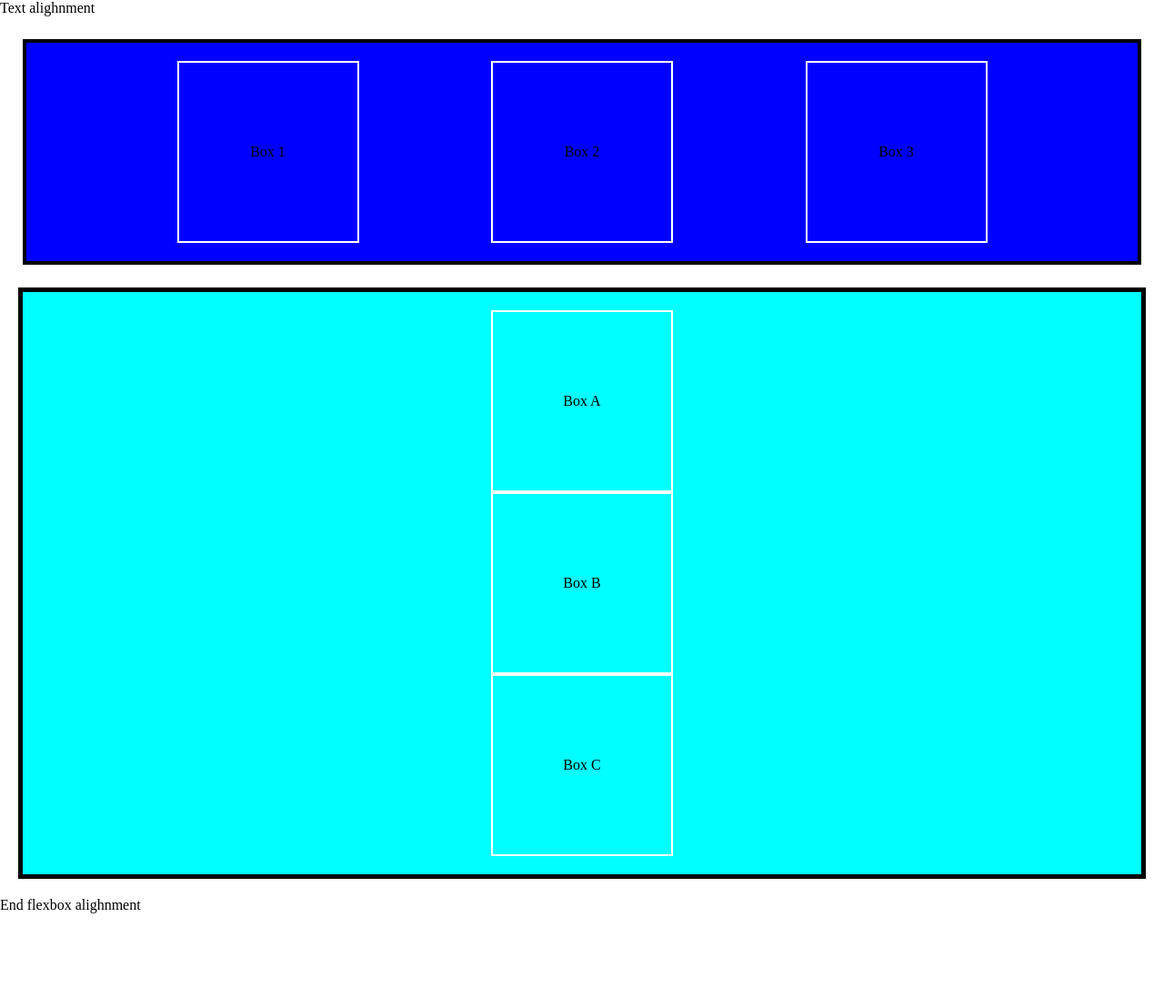
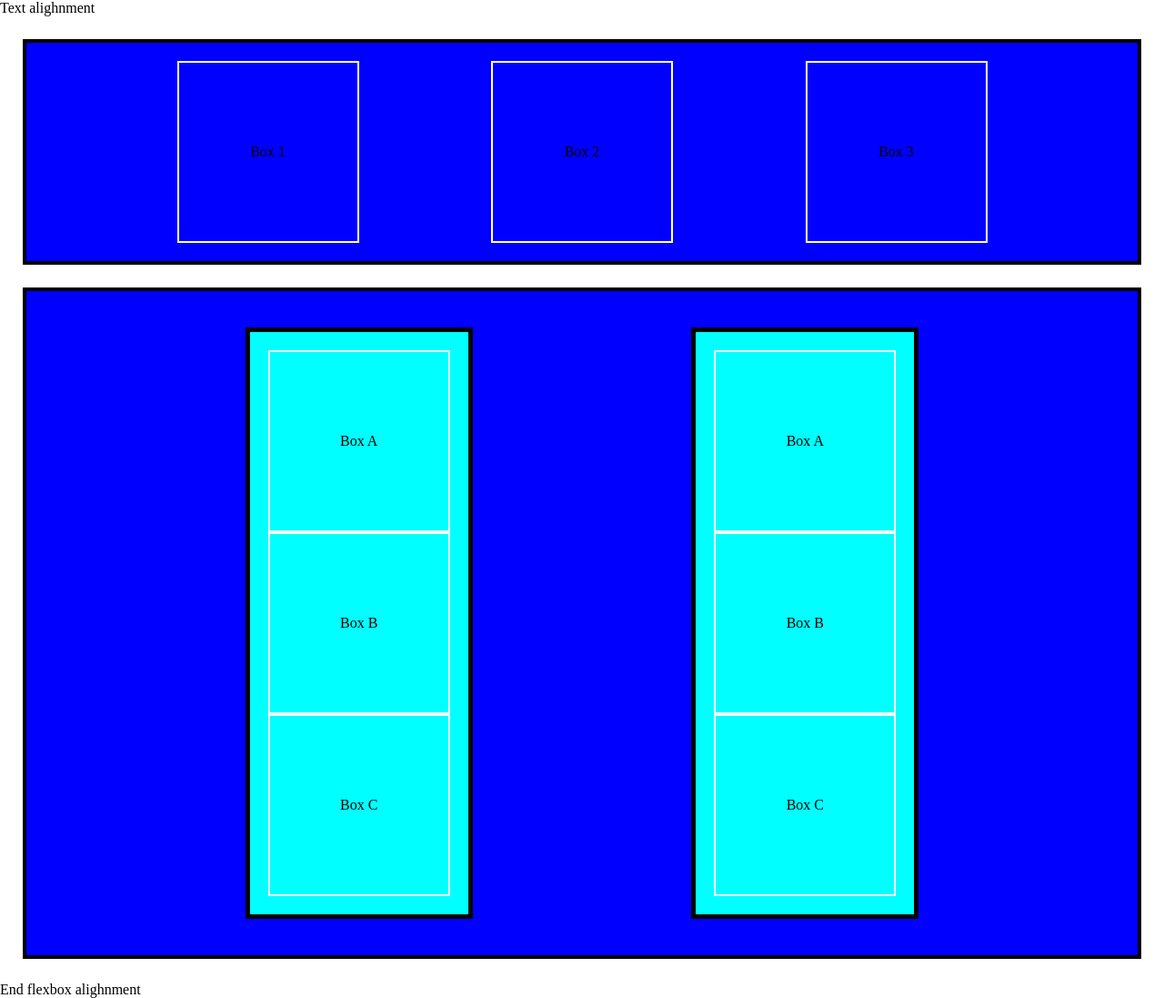
Before and after one commit to AWilson-Class/flexbox-alignment-lesson, a plain HTML site: page index.html in a window 1280 px wide. Shown: the whole page at 91% size. Before the commit the page ends 1004 px from the top, so only its background shows below. Drawn offline with Linux system fonts and the light colour scheme.

Commit message:
Nested 2 in and 1

```diff
--- a/index.html
+++ b/index.html
@@ -7,6 +7,7 @@
     <title>Stuff of Things</title>
 </head>
 <body>
+
     <header> Text alighnment</header>
 
     <section class="container1">
@@ -15,12 +16,19 @@
         <div class="box"> Box 3 </div>
     </section>
 
-    <section class="container2">
-        <div class="box"> Box A </div>
-        <div class="box"> Box B </div>
-        <div class="box"> Box C </div>
+    <section class="container1">  <!-- used this to nest the two container2 -->
+        <section class="container2">
+            <div class="box"> Box A </div>
+            <div class="box"> Box B </div>
+            <div class="box"> Box C </div>
+
     </section>
-
+        <section class="container2">
+            <div class="box"> Box A </div>
+            <div class="box"> Box B </div>
+            <div class="box"> Box C </div>
+    </section>
+    </section>
     <footer>
             <p> End flexbox alighnment</p>
     </footer>
```
